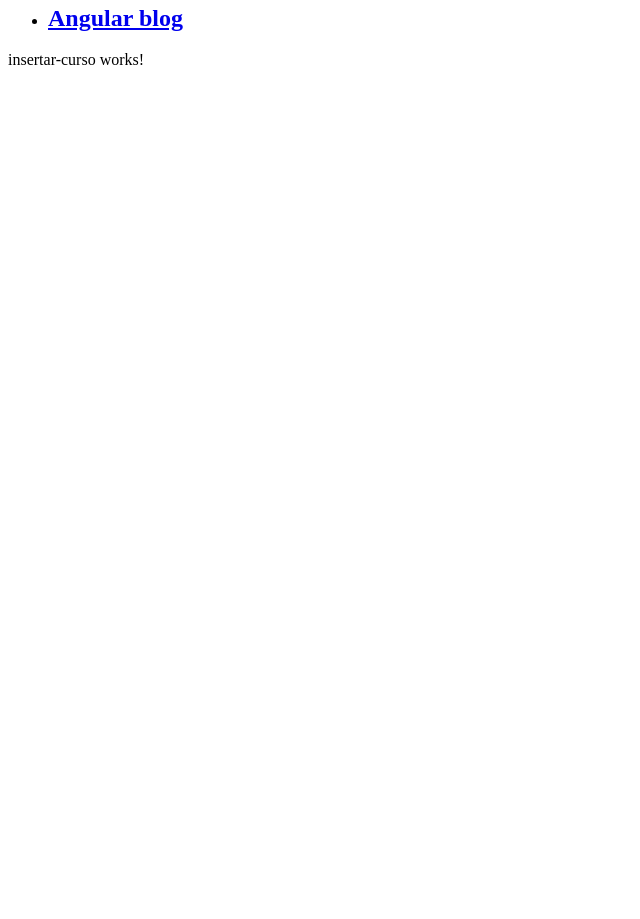
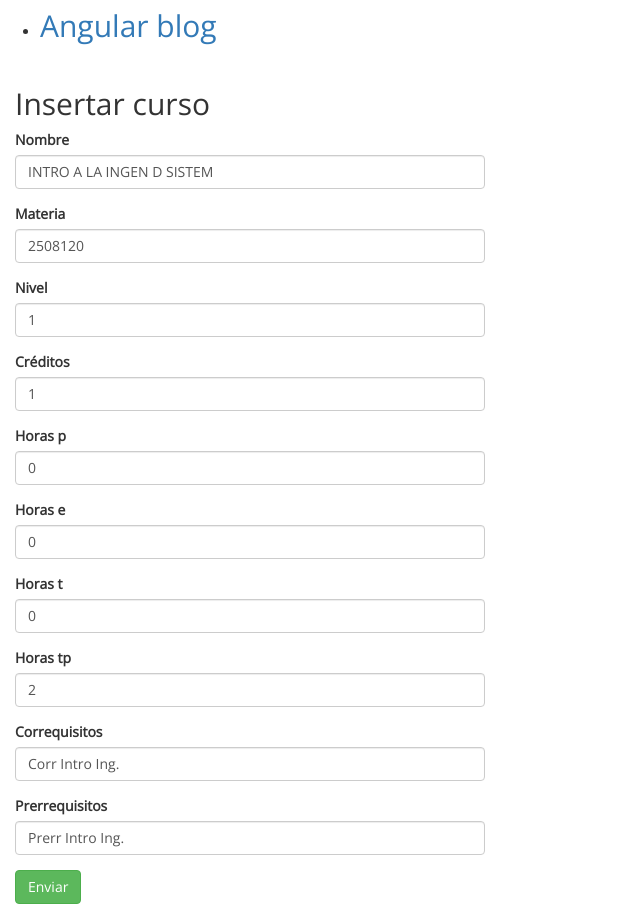
Before and after one commit to jdiegoisaza/programadores, an Angular app: page / in a window 1280 px wide. Shown: the part 540-1459 px from the top of the page, without its empty margins (0-640 px from the left). Before the commit the page ends 800 px from the top, so only its background shows below. Built offline with nearby package versions, Linux system fonts and the light colour scheme.

Commit message:
Two Way Binding en componente para insertar curso

```diff
--- a/src/app/app.component.css
+++ b/src/app/app.component.css
@@ -0,0 +1,10 @@
+@import url('https://fonts.googleapis.com/css?family=Open+Sans&display=swap');
+
+#router-outlet-container {
+  width: 500px;
+  padding: 15px;
+}
+
+* {
+  font-family: 'Open Sans', sans-serif;
+}
--- a/src/app/app.component.html
+++ b/src/app/app.component.html
@@ -17,4 +17,6 @@
     <h2><a target="_blank" rel="noopener" href="https://blog.angular.io/">Angular blog</a></h2>
   </li>
 </ul>
-<app-insertar-curso></app-insertar-curso>
+<div id="router-outlet-container">
+    <router-outlet></router-outlet>
+</div>
--- a/src/app/insertar-curso/insertar-curso.component.css
+++ b/src/app/insertar-curso/insertar-curso.component.css
@@ -0,0 +1 @@
+@import url('https://unpkg.com/bootstrap@3.3.7/dist/css/bootstrap.min.css');
--- a/src/app/insertar-curso/insertar-curso.component.html
+++ b/src/app/insertar-curso/insertar-curso.component.html
@@ -1,3 +1,115 @@
-<p>
-  insertar-curso works!
-</p>
+<form>
+  <h2>Insertar curso</h2>
+
+  <div class="form-group">
+    <label for="name">Nombre</label>
+    <input
+    type="text"
+    class="form-control"
+    id="nombre"
+    [(ngModel)]="curso.nombre"
+    name="nombre"
+    required>
+  </div>
+
+  <div class="form-group">
+    <label for="name">Materia</label>
+    <input
+    type="text"
+    class="form-control"
+    id="materia"
+    [(ngModel)]="curso.materia"
+    name="materia"
+    required>
+  </div>
+
+  <div class="form-group">
+    <label for="name">Nivel</label>
+    <input
+    type="text"
+    class="form-control"
+    id="nivel"
+    [(ngModel)]="curso.nivel"
+    name="nivel"
+    required>
+  </div>
+
+  <div class="form-group">
+    <label for="name">Créditos</label>
+    <input
+    type="text"
+    class="form-control"
+    id="creditos"
+    [(ngModel)]="curso.creditos"
+    name="creditos"
+    required>
+  </div>
+
+  <div class="form-group">
+    <label for="name">Horas p</label>
+    <input
+    type="text"
+    class="form-control"
+    id="hp"
+    [(ngModel)]="curso.hp"
+    name="hp"
+    required>
+  </div>
+
+  <div class="form-group">
+    <label for="name">Horas e</label>
+    <input
+    type="text"
+    class="form-control"
+    id="he"
+    [(ngModel)]="curso.he"
+    name="he"
+    required>
+  </div>
+
+  <div class="form-group">
+    <label for="name">Horas t</label>
+    <input
+    type="text"
+    class="form-control"
+    id="ht"
+    [(ngModel)]="curso.ht"
+    name="ht"
+    required>
+  </div>
+
+  <div class="form-group">
+    <label for="name">Horas tp</label>
+    <input
+    type="text"
+    class="form-control"
+    id="htp"
+    [(ngModel)]="curso.htp"
+    name="htp"
+    required>
+  </div>
+
+  <div class="form-group">
+    <label for="name">Correquisitos</label>
+    <input
+    type="text"
+    class="form-control"
+    id="correquisitos"
+    [(ngModel)]="curso.correquisitos"
+    name="correquisitos"
+    required>
+  </div>
+
+  <div class="form-group">
+    <label for="name">Prerrequisitos</label>
+    <input
+    type="text"
+    class="form-control"
+    id="prerrequisitos"
+    [(ngModel)]="curso.prerrequisitos"
+    name="prerrequisitos"
+    required>
+  </div>
+
+  <button type="submit" class="btn btn-success">Enviar</button>
+</form>
--- a/src/app/insertar-curso/insertar-curso.component.ts
+++ b/src/app/insertar-curso/insertar-curso.component.ts
@@ -5,11 +5,18 @@ import { Component, OnInit } from '@angular/core';
   templateUrl: './insertar-curso.component.html',
   styleUrls: ['./insertar-curso.component.css']
 })
-export class InsertarCursoComponent implements OnInit {
+export class InsertarCursoComponent {
 
-  constructor() { }
-
-  ngOnInit() {
-  }
-
+  public curso = {
+    nombre: "INTRO A LA INGEN D SISTEM",
+    materia: "2508120",
+    nivel: "1",
+    creditos: "1",
+    hp: "0",
+    he: "0",
+    ht: "0",
+    htp: "2",
+    correquisitos: "Corr Intro Ing.",
+    prerrequisitos: "Prerr Intro Ing."
+  };
 }
```
Also changed, not shown: src/app/app.module.ts (+11 -2 lines).
